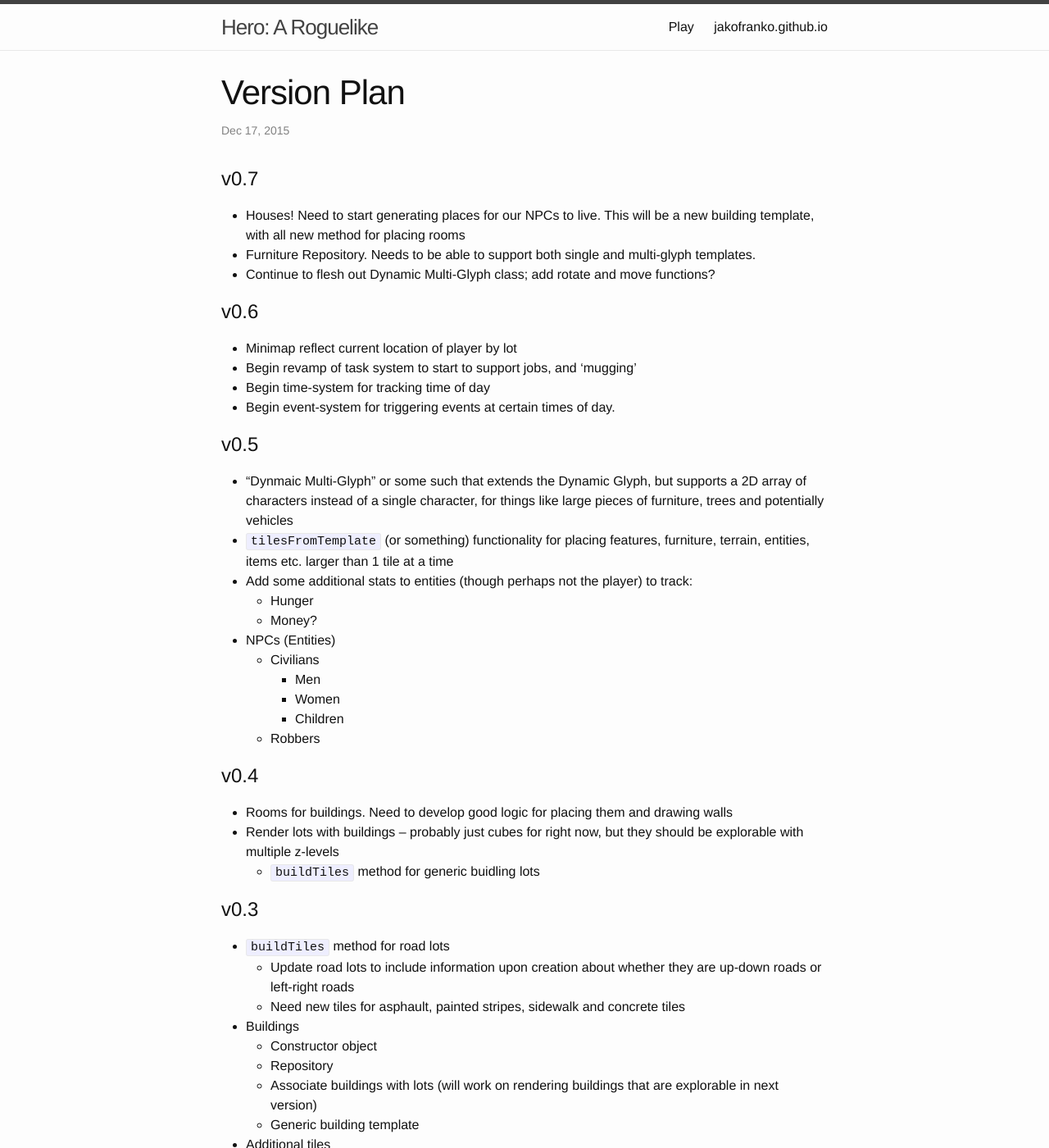
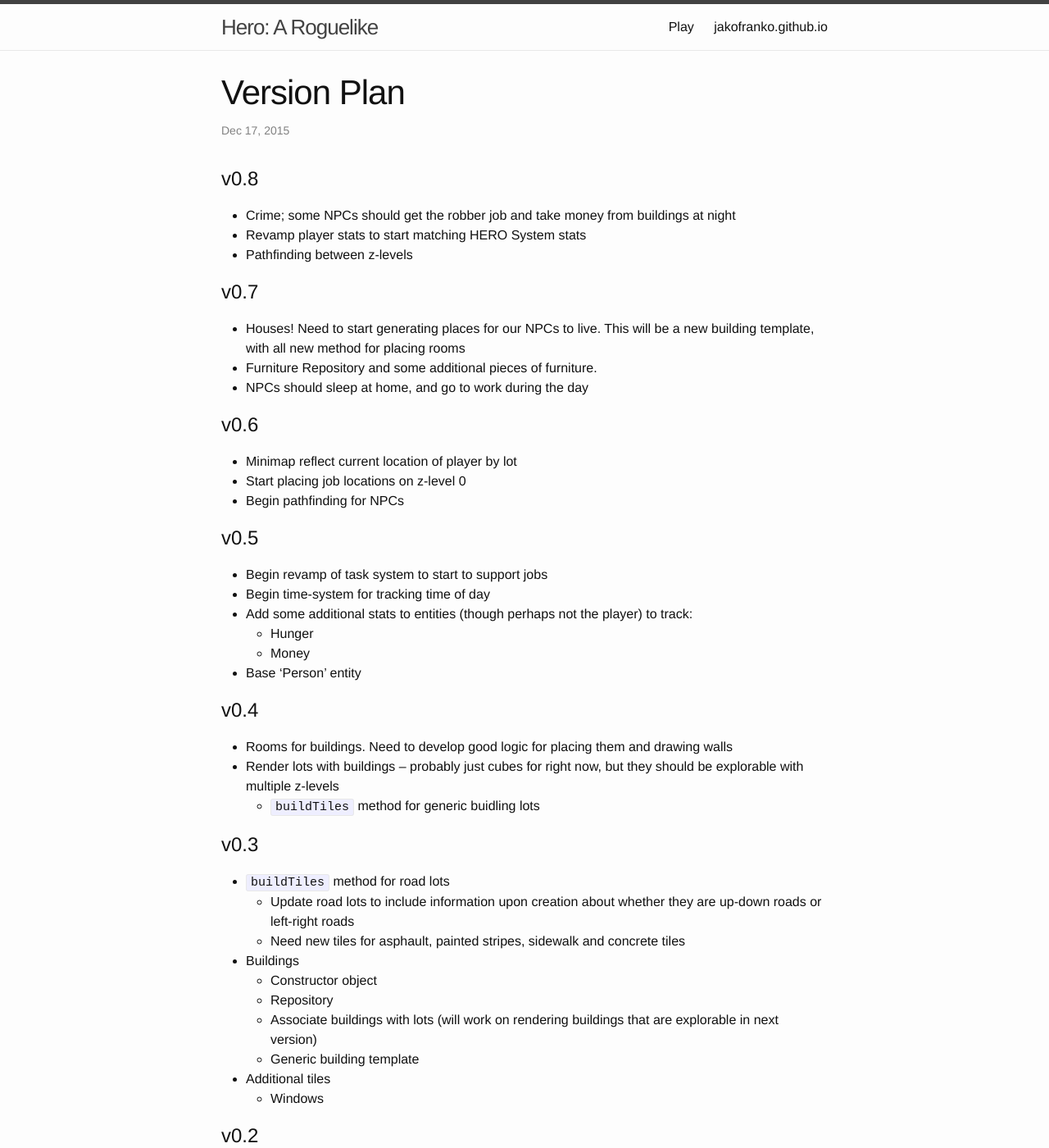
Before and after one commit to jakofranko/hero, a Jekyll site: the page built from _posts/2015-12-11-version-plan.md, in a window 1280 px wide and 1400 px high. Shown: the whole window at 82% size. Built offline with Jekyll 4.4.1, drawn with Linux system fonts in a browser that asks for light colours.

Commit message:
Reworked version plan

```diff
--- a/_posts/2015-12-11-version-plan.md
+++ b/_posts/2015-12-11-version-plan.md
@@ -4,32 +4,32 @@ title: "Version Plan"
 date:  2015-12-17 09:55am
 ---
 
+# v0.8
+
+* Crime; some NPCs should get the robber job and take money from buildings at night
+* Revamp player stats to start matching HERO System stats
+* Pathfinding between z-levels
+
 # v0.7
 
 * Houses! Need to start generating places for our NPCs to live. This will be a new building template, with all new method for placing rooms
-* Furniture Repository. Needs to be able to support both single and multi-glyph templates.
-* Continue to flesh out Dynamic Multi-Glyph class; add rotate and move functions?
+* Furniture Repository and some additional pieces of furniture.
+* NPCs should sleep at home, and go to work during the day
 
 # v0.6
 
 * Minimap reflect current location of player by lot
-* Begin revamp of task system to start to support jobs, and 'mugging'
-* Begin time-system for tracking time of day
-* Begin event-system for triggering events at certain times of day.
+* Start placing job locations on z-level 0
+* Begin pathfinding for NPCs
 
 # v0.5
 
-* "Dynmaic Multi-Glyph" or some such that extends the Dynamic Glyph, but supports a 2D array of characters instead of a single character, for things like large pieces of furniture, trees and potentially vehicles
-* `tilesFromTemplate` (or something) functionality for placing features, furniture, terrain, entities, items etc. larger than 1 tile at a time
+* Begin revamp of task system to start to support jobs
+* Begin time-system for tracking time of day
 * Add some additional stats to entities (though perhaps not the player) to track:
   * Hunger
-  * Money?
-* NPCs (Entities)
-  * Civilians
-    * Men
-    * Women
-    * Children
-  * Robbers
+  * Money
+* Base 'Person' entity
 
 # v0.4
 
```
